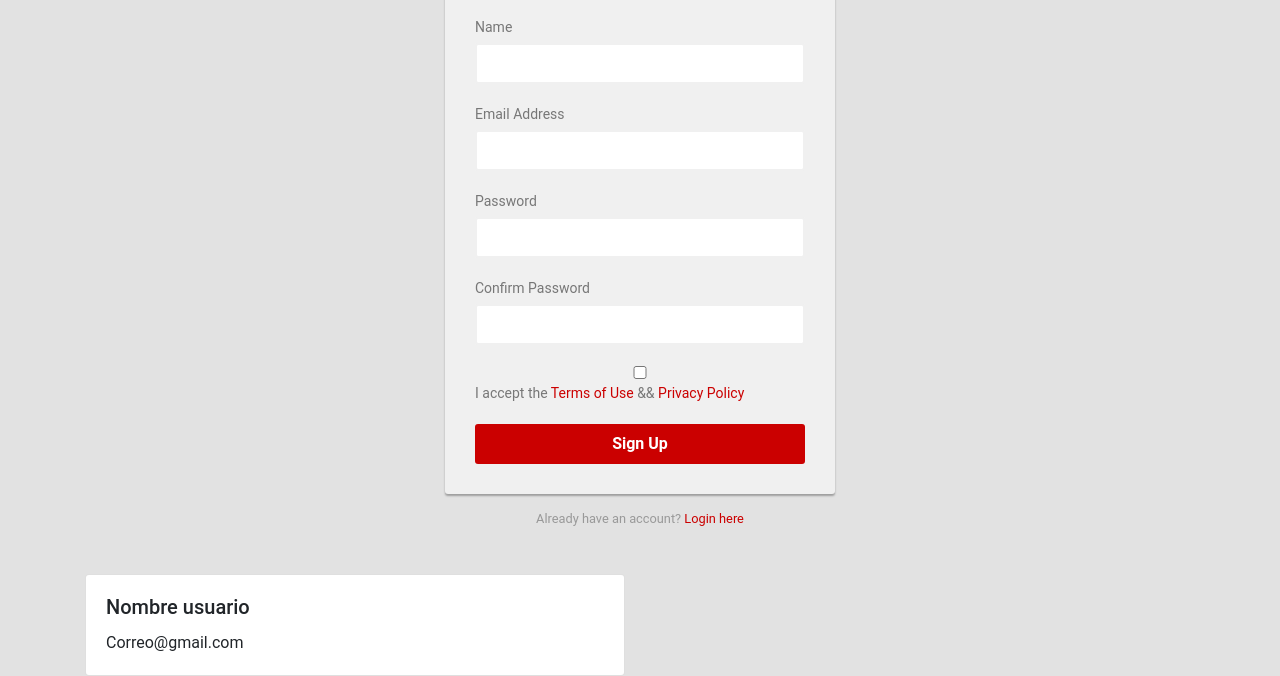
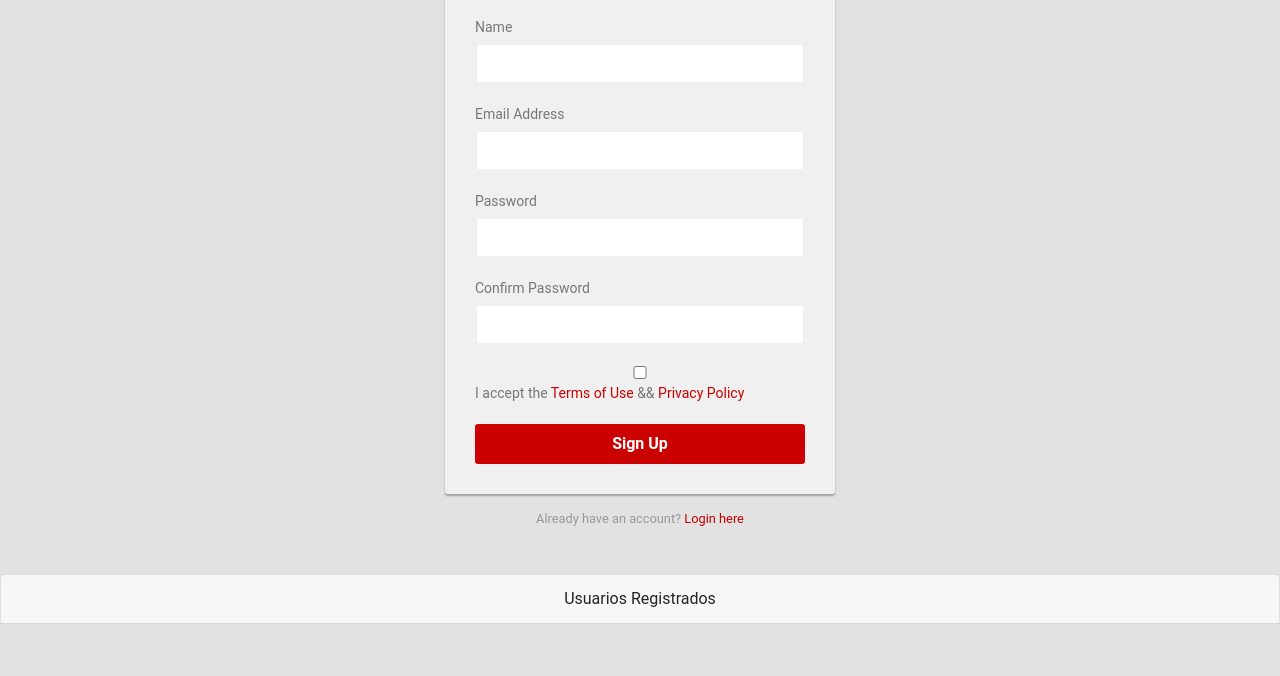
Before and after one commit to franpd8/ejemplovalidacion, a plain HTML site: page index.html in a window 1280 px wide. Shown: the part 246-922 px from the top of the page. After the commit the page ends 871 px from the top, so only its background shows below. Drawn offline with nearby package versions, Linux system fonts and the light colour scheme.

Commit message:
hasta aqui funciona

```diff
--- a/index.html
+++ b/index.html
@@ -93,21 +93,18 @@
             <div class="text-center small">Already have an account? <a href="#">Login here</a></div>
         </div>
 
+        <!-- Mostramos los usuarios registrados en esta misma página -->
+        <div class="card text-center">
+            <div class="card-header">
+              Usuarios Registrados
+            </div>
+        </div>
         <div class="container-sm">
-            <div class="row" >
-              <div class="col-sm-6" id="all-users">
-                  <!-- expand 6 -->
-                <div class="card">
-                  <div class="card-body">
-                    <h5 class="card-title">Nombre usuario</h5>
-                    <p class="card-text">
-                      Correo@gmail.com
-                    </p>
-                  </div>
-                </div>
-              </div>
-              </div>
-              </div>
+            <div class="row" id="all-users" >
+
+            </div>
+        </div>
+
 
     </main>
     <script src="https://code.jquery.com/jquery-3.5.1.min.js"></script>
--- a/main.js
+++ b/main.js
@@ -18,6 +18,7 @@ console.log(listadoUsuarios)
 
 
 btn.addEventListener('submit', getUser)
+listadoUsuarios.addEventListener('click', printUsers)
 
 
 
@@ -52,10 +53,18 @@ function getUser(item) {
 
 // Si el ejemplo funciona lo convertiremos en funcion con sus eventos
 function printUsers(){
-  let infoUser = JSON.parse(window.localStorage.getItem("users"))
+  let infoUser = JSON.parse(localStorage.getItem("users") || "[]");
+
 
   for(let i = 0; i < infoUser.length; i++){
+
+    // listadoUsuarios.innerHTML +=
+
     listadoUsuarios.innerHTML += `
+
+                                              `
+    listadoUsuarios.innerHTML += `
+                            <div class="col-sm-6">
                                 <div class="card">
                                   <div class="card-body">
                                     <h5 class="card-title">
@@ -65,6 +74,7 @@ function printUsers(){
                                     </p>
                                   </div>
                                 </div>
+                              </div>
                                               `
   }
 
```
Also changed, not shown: usuarios.html (+11 -37 lines).
